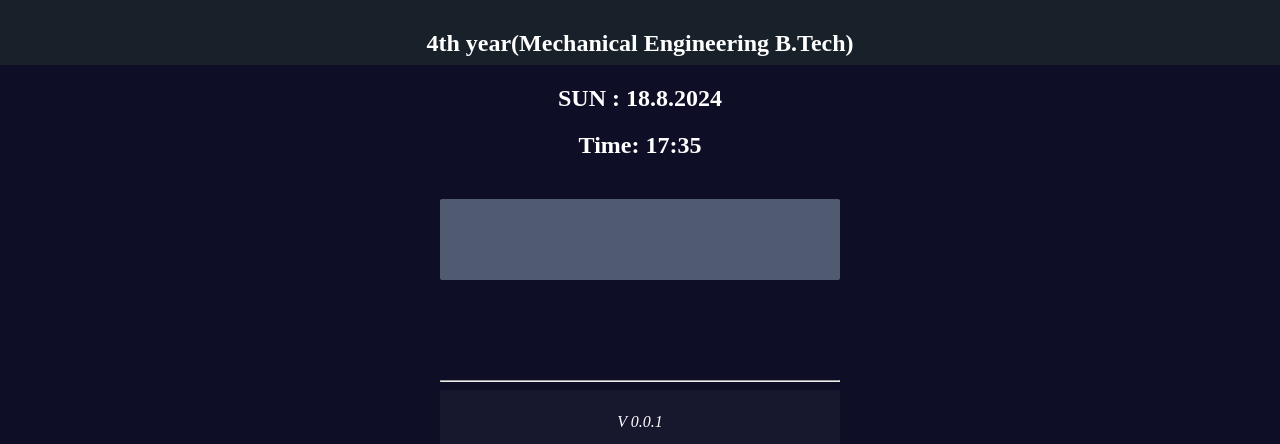
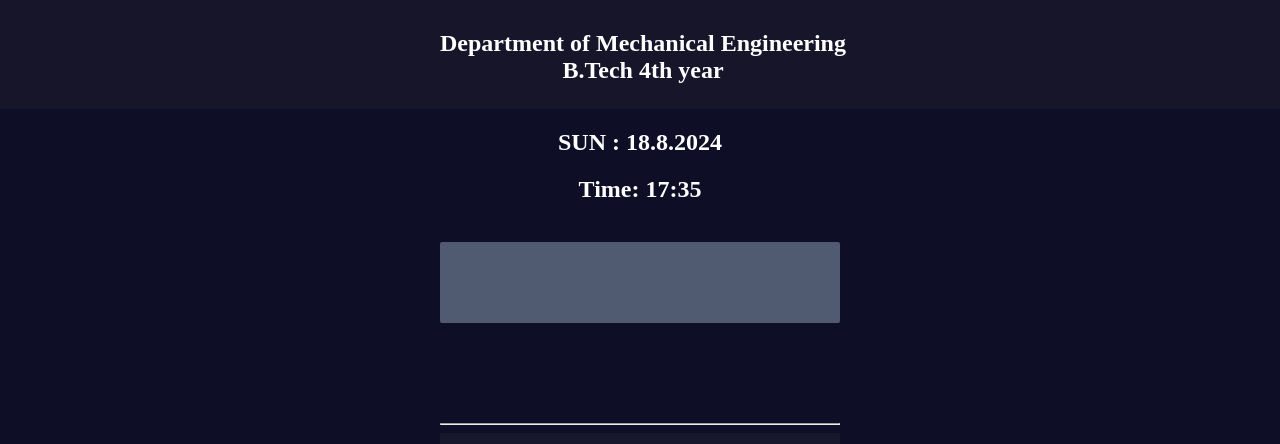
Before and after one commit to i-am-debesh/classes, a plain HTML site: page index.html in a window 1280 px wide. Shown: the top 444 px of the page. Drawn offline with Linux system fonts and the light colour scheme.

Commit message:
bug fixes 1

```diff
--- a/index.html
+++ b/index.html
@@ -7,7 +7,7 @@
     <link rel="stylesheet" href="./styles/style.css">
 </head>
 <body>
-    <nav><h1>4th year(Mechanical Engineering B.Tech)</h1></nav>
+    <nav><h1>Department of Mechanical Engineering<br>B.Tech 4th year</h1></nav>
     <h2 class="curr-date"></h2>
     <h2 class="curr-time"></h2>
 
--- a/styles/style.css
+++ b/styles/style.css
@@ -27,9 +27,10 @@ body{
     margin: 50px;
 }
 nav {
-    background-color: rgba(52, 83, 52, 0.274);
+    background-color: rgba(46, 43, 48, 0.274);
     margin-top: 0;
-    height: 50px;
+    height: fit-content;
+    width: 100%;
     padding-top: 10px;
     padding-bottom: 5px;
     padding-left: 3px;
```
